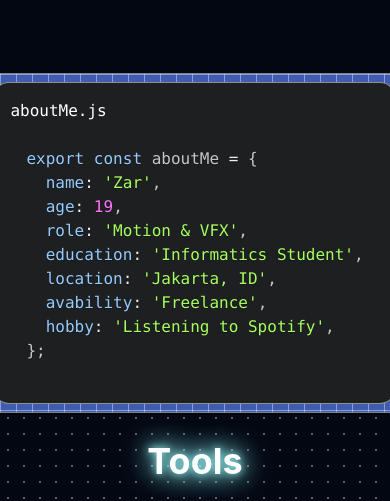
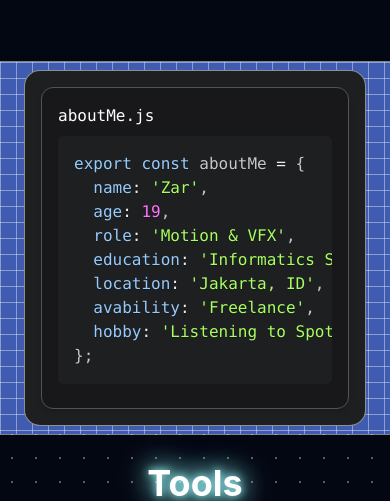
Before and after one commit to anotherzar/crash-course, a React (Vite) app: page / in a window 390 px wide. Shown: the part 987-1488 px from the top of the page. Built offline with nearby package versions, Linux system fonts and the light colour scheme.

Commit message:
update responsive

```diff
--- a/src/App.jsx
+++ b/src/App.jsx
@@ -9,8 +9,6 @@ import Hero3d from './components/spline3D_obj.jsx'
 import TiltAboutCard from './components/TiltAboutCard.jsx'
 import { lazy, Suspense } from 'react';
 
-
-
 const HeroSpline = lazy(() => import('./components/spline3D_obj.jsx'));
 
 function App() {
@@ -20,7 +18,7 @@ function App() {
   return (
     <>
     {/* Landing */}
-    <div className="hero grid grid-cols-1 md:grid-cols-2 items-start pt-0 gap-3 xl:gap-0">
+    <div className="hero grid grid-cols-1 lg:grid-cols-2 items-start pt-0 gap-0 xl:gap-0">
       <div className="pt-8 md:pt-16 ">
         <h1 className='text-5xl/tight font-medium mb-6 border-y border-white/50 px-4'>Lorem, ipsum dolor sit amet consectetur adipisicing elit. Doloremque, vero.</h1>
         <p className='text-config-1 px-4 text-base/loose text-gray-400 text-justify border-y border-white/50'>
@@ -40,7 +38,7 @@ function App() {
     </div>
 
     {/* About */}
-    <div className="about grid grid-cols-1 md:grid-cols-2 items-start border-y border-white/50 bg-dots">
+    <div className="about grid grid-cols-1 lg:grid-cols-2 items-start border-y border-white/50 bg-dots">
       <div className="mx-auto px-4 py-2 md:px-2 bg-blueprint grid-bg border-r-0 md:border-r border-white/50 w-full grid grid-cols-1">
         <TiltAboutCard />
       </div>
--- a/src/components/AboutCodeBlock.jsx
+++ b/src/components/AboutCodeBlock.jsx
@@ -17,7 +17,7 @@ const fileName = 'aboutMe.js'
 
 const AboutCodeBlock = () => {
   return (
-    <div className='font-mono'>
+    <div className='font-mono w-full max-w-md md:max-w-lg lg:max-w-xl xl:max-w-2xl overflow-x-auto rounded-xl bg-zinc-900 border border-zinc-600 p-4 shadow-md'>
         {fileName}
       <SyntaxHighlighter language="javascript" style={atomDark}>
         {jsSyntax}
--- a/src/components/TiltAboutCard.jsx
+++ b/src/components/TiltAboutCard.jsx
@@ -92,7 +92,7 @@ const TiltCard = () => {
         transformStyle: "preserve-3d",
         transform,
       }}
-      className="relative w-full sm:max-w-md lg:max-w-[720px] rounded-2xl bg-gray-costume-2 border border-white/50"
+      className="relative max-w-[342px] sm:max-w-md lg:max-w-[720px] rounded-2xl bg-gray-costume-2 border border-white/50"
     >
       <div
         style={{
--- a/src/components/stackedToolsCard.jsx
+++ b/src/components/stackedToolsCard.jsx
@@ -16,7 +16,7 @@ const CardStackHorizontal = () => {
 
   return (
     <div className="flex px-4 md:px-0 pt-6 pb-10 overflow-x-hidden">
-      <ul className="relative w-full max-w-5xl h-[200px] translate-x-[9%] md:translate-x-[25%]">
+      <ul className="relative w-full max-w-5xl h-[200px] mx-auto">
         {cards.map((tool, index) => {
           const offset = index - 0;
           const canDrag = index === 0;
@@ -24,7 +24,7 @@ const CardStackHorizontal = () => {
           return (
             <motion.li
               key={tool.id}
-              className="absolute w-[300px] h-[150px] rounded-xl list-none bg-zinc-800 border border-zinc-600 p-4 flex gap-4 items-center shadow-md"
+              className="absolute left-1/2 top-0 -translate-x-1/2 w-[300px] h-[150px] rounded-xl list-none bg-zinc-800 border border-zinc-600 p-4 flex gap-4 items-center shadow-md"
               animate={{
                 x: offset * CARD_OFFSET,
                 scale: offset === 0 ? ACTIVE_SCALE : 1 - Math.abs(offset) * SCALE_FACTOR,
@@ -36,9 +36,9 @@ const CardStackHorizontal = () => {
               onDragEnd={() => moveToEnd(index)}
               transition={{ type: "spring", stiffness: 300, damping: 30, velocity: 3 }}
               style={{
-                left: "5%",
+                left: "50%",
                 top: 0,
-                transform: "translateX(0%)",
+                transform: "translateX(-50%)",
               }}
             >
               <img src={tool.logo} alt={tool.app_name} className="w-14 h-14 object-contain" />
--- a/src/index.css
+++ b/src/index.css
@@ -14,7 +14,7 @@
     }
     .bg-dots {
         background-image: radial-gradient(#9a9a9a 0.5px, transparent 1px);
-        background-size: 16px 16px;
+        background-size: 24px 24px;
     }
     .text-glow {
         text-shadow: 0 0 8px #99feff, 0 0px 25px #99feff, 0 0px 35px #99feff;
```
